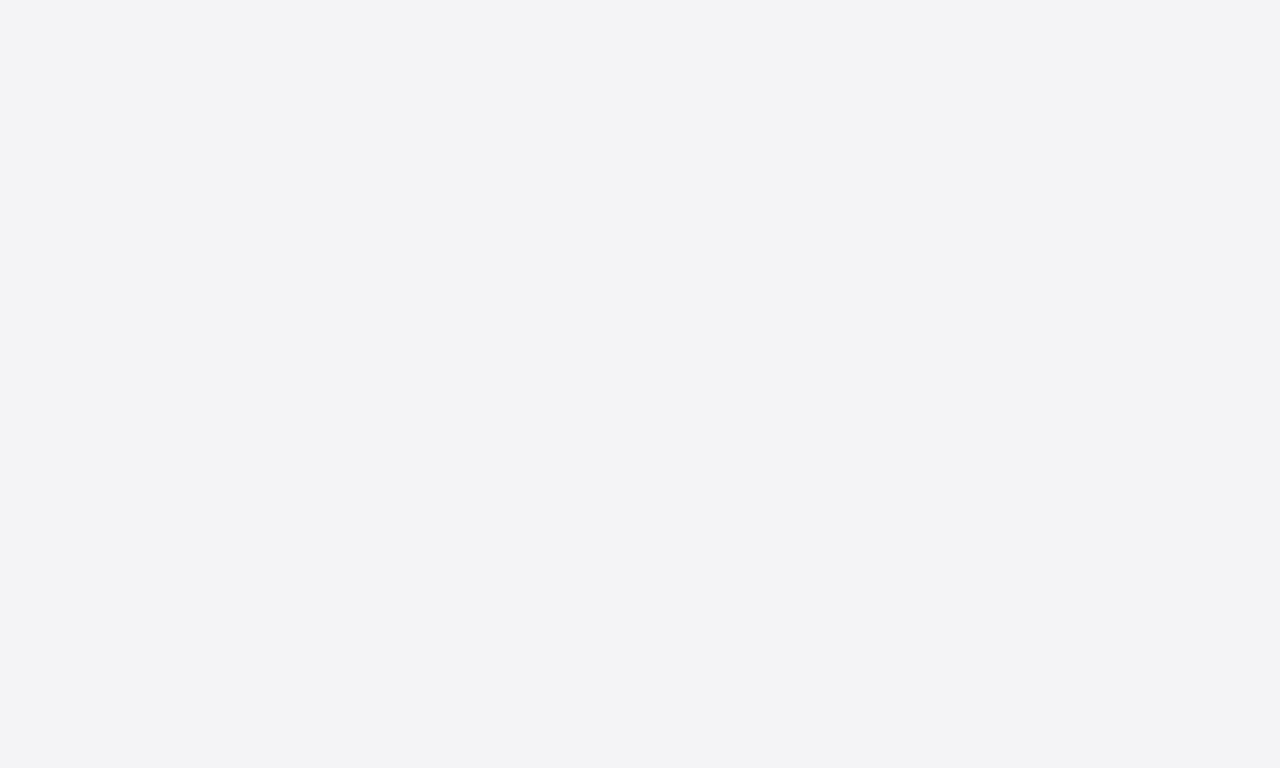
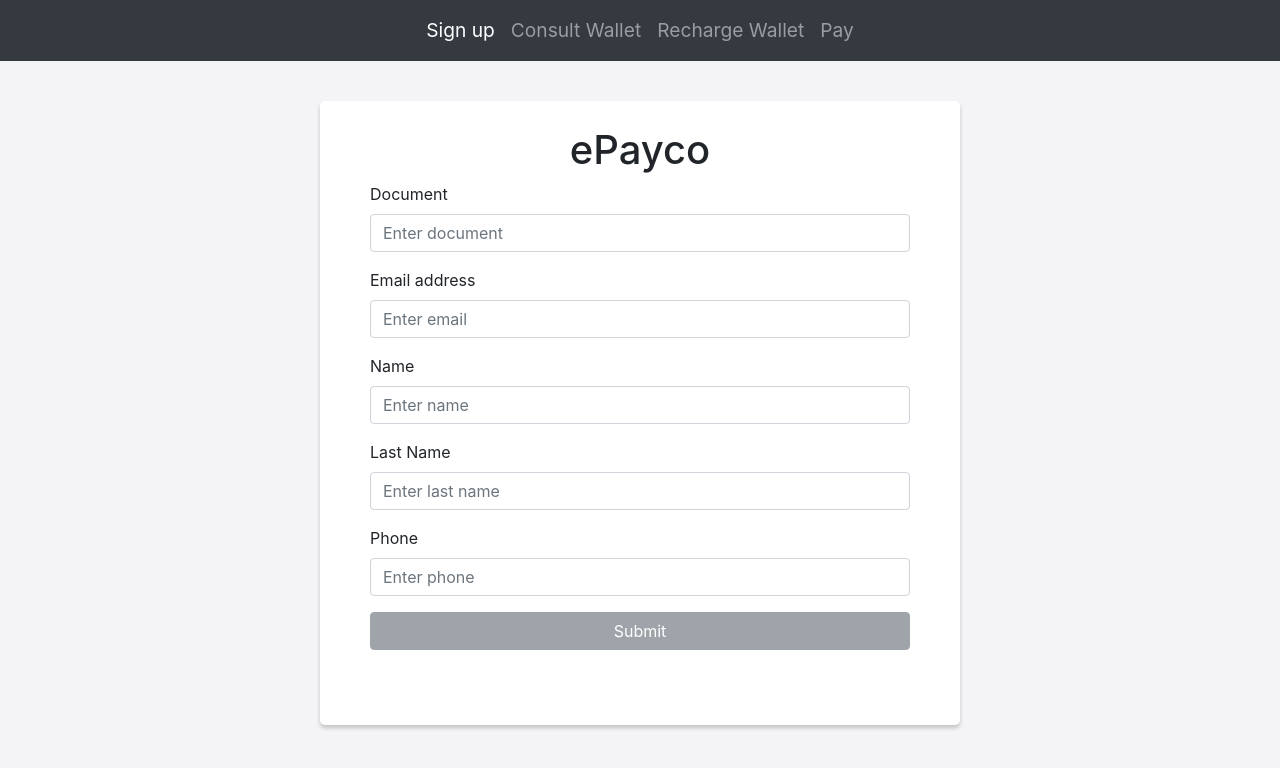
Before and after one commit to Cloudyrl/epayco-front, a React (Create React App) app: page /signup in a window 1280 px wide. Shown: the top 768 px of the page. Built offline with nearby package versions, Linux system fonts and the light colour scheme.

Commit message:
header created and style changes

```diff
--- a/package.json
+++ b/package.json
@@ -12,8 +12,10 @@
     "react": "^16.13.1",
     "react-bootstrap": "^1.1.1",
     "react-dom": "^16.13.1",
+    "react-router-bootstrap": "^0.25.0",
     "react-router-dom": "^5.2.0",
-    "react-scripts": "3.4.1"
+    "react-scripts": "3.4.1",
+    "uninstall": "0.0.0"
   },
   "scripts": {
     "start": "react-scripts start",
--- a/src/App.js
+++ b/src/App.js
@@ -1,24 +1,27 @@
 import React from "react";
-import { Switch, Route } from "react-router-dom";
-import Home from "./pages/home/home.component";
+import { Switch, Route, Redirect} from "react-router-dom";
+import SignUp from "./pages/SignUp/SignUp.component";
 import Alert from "./components/alert/alert.component";
 import "./App.css";
 import ConsultWallet from "./pages/ConsultWallet/ConsultWallet.component";
 import RechargeWallet from "./pages/ReachargeWallet/RechargeWallet.component";
 import Transaction from "./pages/Transaction/Transaction.component";
+import Header from "./components/header/Header.component";
 
 function App() {
   return (
     <div>
+      <Header/>
       <Alert />
       <Switch>
-        <Route exact path="/">
-          <Home />
+      <Redirect exact from="/" to="/signup" />
+        <Route exact path="/signup">
+          <SignUp />
         </Route>
         <Route exact path="/wallet">
           <ConsultWallet />
         </Route>
-        <Route exact path="/wallet/recharge">
+        <Route exact path="/recharge">
           <RechargeWallet />
         </Route>
         <Route exact path="/pay">
--- a/src/components/ConfirmTransaction/ConfirmTransactionForm.component.jsx
+++ b/src/components/ConfirmTransaction/ConfirmTransactionForm.component.jsx
@@ -23,7 +23,7 @@ const ConfirmTransactionForm = ({setToken,handleSubmit,isEmpty , cancelTransacti
             Confirm
           </Button>
           <Button
-            className="btn-primary"
+            variant="secondary"
             type="submit"
             onClick={cancelTransaction}
             block
--- a/src/components/CreateTransaction/CreateTransactionForm.component.jsx
+++ b/src/components/CreateTransaction/CreateTransactionForm.component.jsx
@@ -30,7 +30,7 @@ const CreateTransaction = ({setDocument,setPhone,setValue,handleSubmit,isEmpty})
             />
           </Form.Group>
           <Button
-            className="btn-primary"
+            variant="secondary"
             type="submit"
             onClick={handleSubmit}
             disabled={isEmpty}
--- a/src/components/SignUp/SignUp.component.jsx
+++ b/src/components/SignUp/SignUp.component.jsx
@@ -71,7 +71,7 @@ const SignUp = () => {
           />
         </Form.Group>
         <Button
-          className="btn-primary"
+          variant="secondary"
           type="submit"
           onClick={handleSubmit}
           disabled={isEmpty}
--- /dev/null
+++ b/src/components/header/Header.component.jsx
@@ -0,0 +1,33 @@
+import React from "react";
+import { NavLink } from "react-router-dom";
+import { Navbar, Nav} from "react-bootstrap";
+import "./Header.styles.scss";
+
+const Header = () => {
+
+  return (
+    <div>
+      <Navbar className="nav" bg="dark" expand="lg" variant="dark">
+        <Navbar.Toggle aria-controls="basic-navbar-nav" />
+        <Navbar.Collapse id="basic-navbar-nav">
+          <Nav className="mx-auto">
+            <NavLink to="/signup" className="nav-link">
+              Sign up
+            </NavLink>
+            <NavLink to="/wallet" className="nav-link">
+              Consult Wallet
+            </NavLink>
+            <NavLink to="/recharge" className="nav-link">
+              Recharge Wallet
+            </NavLink>
+            <NavLink to="/Pay" className="nav-link">
+              Pay
+            </NavLink>
+          </Nav>
+        </Navbar.Collapse>
+      </Navbar>
+    </div>
+  );
+};
+
+export default Header;
--- /dev/null
+++ b/src/components/header/Header.styles.scss
@@ -0,0 +1,13 @@
+.nav {
+  font-size: 1.2em !important;
+
+  a:hover {
+    text-decoration: underline;
+    opacity: 1;
+  }
+}
+
+.logo {
+  width: 140px;
+  height: 100%;
+}
--- a/src/pages/ConsultWallet/ConsultWallet.component.jsx
+++ b/src/pages/ConsultWallet/ConsultWallet.component.jsx
@@ -51,7 +51,7 @@ const ConsultWallet = () => {
             />
           </Form.Group>
           <Button
-            className="btn-primary"
+            variant="secondary"
             type="submit"
             onClick={handleSubmit}
             disabled={isEmpty}
--- a/src/pages/ReachargeWallet/RechargeWallet.component.jsx
+++ b/src/pages/ReachargeWallet/RechargeWallet.component.jsx
@@ -16,7 +16,6 @@ const RechargeWallet = () => {
     const handleSubmit = async (e) => {
       e.preventDefault();
       const response = await rechargeWallet({ document,phone,value });
-      console.log(response)
       if(response.data.status === 'error'){
         setBalance('')
         showAlert({msg:response.data.message,type:'danger'})
@@ -60,7 +59,7 @@ const RechargeWallet = () => {
             />
           </Form.Group>
           <Button
-            className="btn-primary"
+            variant="secondary"
             type="submit"
             onClick={handleSubmit}
             disabled={isEmpty}
--- a/src/pages/home/home.component.jsx
+++ b/src/pages/SignUp/SignUp.component.jsx
@@ -1,8 +1,8 @@
 import React from "react";
 import SignUp from '../../components/SignUp/SignUp.component';
-import "./home.styles.scss";
+import "./SignUp.styles.scss";
 
-const Home = () => {
+const SignUpPage = () => {
   return (
     <div className="login-container">
       <SignUp/>
@@ -10,4 +10,4 @@ const Home = () => {
   );
 };
 
-export default Home;
+export default SignUpPage;
--- a/src/pages/Transaction/Transaction.component.jsx
+++ b/src/pages/Transaction/Transaction.component.jsx
@@ -22,12 +22,10 @@ const Transaction = () => {
   const createTransactionSubmit = async (e) => {
     e.preventDefault();
     const response = await createTransaction({ document, phone, value });
-    console.log(response);
     if (response.data.status === "error") {
       showAlert({ msg: response.data.message, type: "danger" });
     } else {
       setSession(response.data.session_id);
-      console.log(session_id);
       showAlert({
         msg: response.message,
       });
```
Also changed, not shown: src/pages/SignUp/SignUp.styles.scss (renamed from src/pages/home/home.styles.scss), 1 other file (tests, documents, lock files or other folders).
